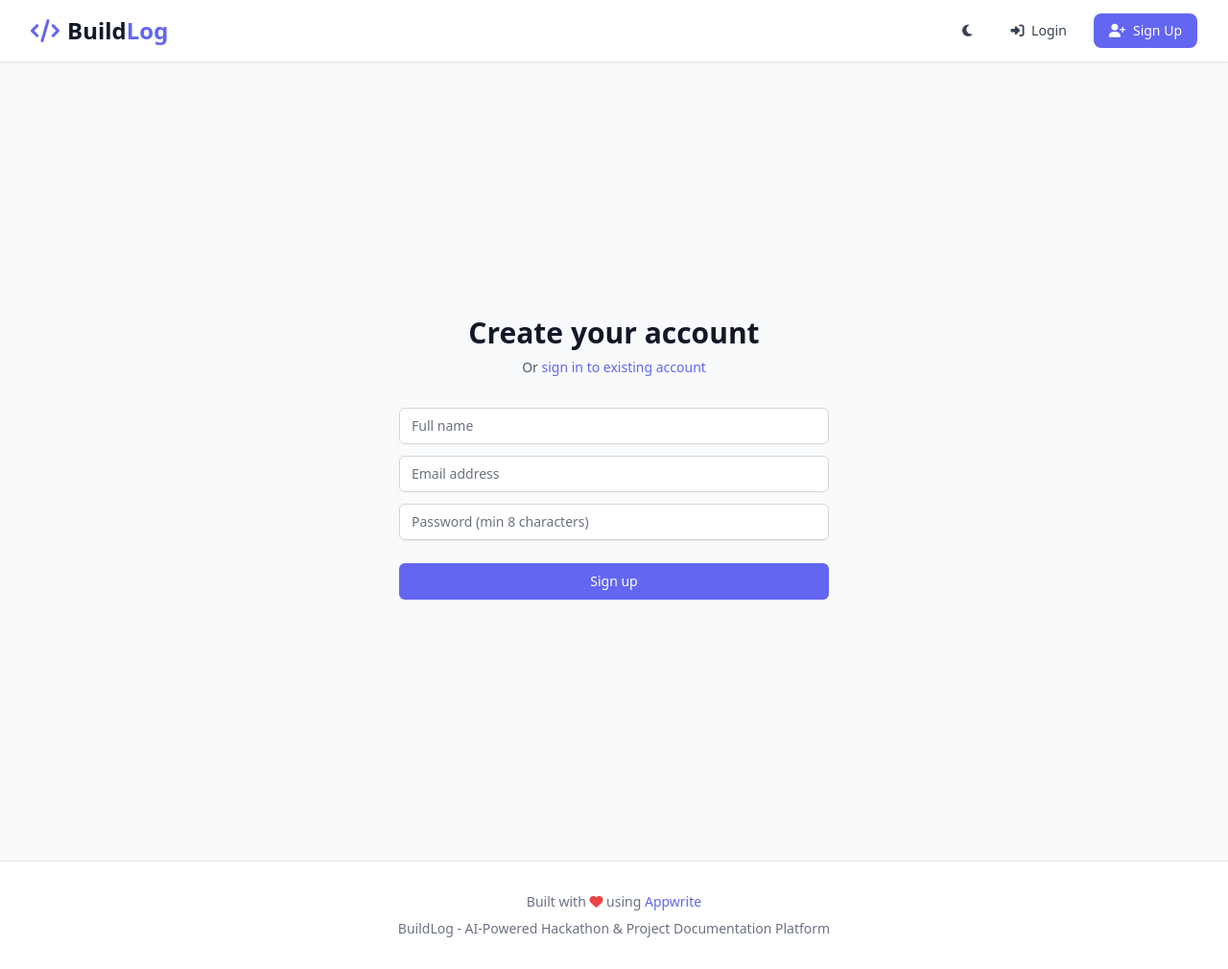
After one commit to SaiShashank12/buildlog, a FastAPI app: template app/templates/signup.html in a window 1280 px wide. The commit adds this page. Shown: the whole page at 96% size. Run offline with FastAPI, Linux system fonts and the light colour scheme; the template is opened without the code that fills it, so the values that code supplies are empty; parts of the project's set-up code (start-up, migrations or seed data) failed here and were passed over; some libraries are stand-ins or nearby versions.

Commit message:
feat: Add authentication and project status management
This PR implements complete authentication system and project status tracking functionality.

## Authentication System
- Fixed critical Appwrite authentication bug (cookie-based sessions)
- Added login page with email/password authentication
- Added signup page for new user registration
- Implemented session management with HTTPOnly cookies
- Added logout functionality
- Updated navigation with auth states
- Implemented user-scoped data filtering

## Project Status Management
- Added visual status badges with color coding
- Implemented quick action buttons for status changes
- Created backend endpoint for status updates
- Support for 4 status types: Planning, In Progress, Completed, On Hold
- Added "Mark as Complete", "Reopen Project", and "Put on Hold" buttons

## Analytics Updates
- Updated analytics service to track all 4 status types
- Fixed Project Status Overview chart to display all statuses
- Maintained consistent status ordering in charts

## Bug Fixes
- Fixed Appwrite session authentication (changed from JWT header to cookie format)
- Updated status map in analytics to include all current status types

🤖 Generated with [Claude Code](https://claude.com/claude-code)

Co-Authored-By: Claude <noreply@anthropic.com>

```diff
--- a/app/templates/base.html
+++ b/app/templates/base.html
@@ -67,6 +67,8 @@
                     </a>
                 </div>
                 <div class="flex items-center space-x-4">
+                    {% if user %}
+                    <!-- Logged in navigation -->
                     <a href="/dashboard" class="text-gray-700 dark:text-gray-300 hover:text-primary dark:hover:text-primary px-3 py-2 rounded-md text-sm font-medium transition">
                         <i class="fas fa-th-large mr-1"></i> Dashboard
                     </a>
@@ -80,6 +82,25 @@
                     <a href="/projects/new" class="bg-primary text-white px-4 py-2 rounded-lg text-sm font-medium hover:bg-indigo-700 transition">
                         <i class="fas fa-plus mr-1"></i> New Project
                     </a>
+                    <span class="text-gray-700 dark:text-gray-300 px-3 py-2 text-sm">
+                        <i class="fas fa-user mr-1"></i> {{ user.name }}
+                    </span>
+                    <a href="/logout" class="text-gray-700 dark:text-gray-300 hover:text-red-600 dark:hover:text-red-400 px-3 py-2 rounded-md text-sm font-medium transition">
+                        <i class="fas fa-sign-out-alt mr-1"></i> Logout
+                    </a>
+                    {% else %}
+                    <!-- Logged out navigation -->
+                    <button id="darkModeToggle" class="text-gray-700 dark:text-gray-300 hover:text-primary dark:hover:text-primary px-3 py-2 rounded-md text-sm font-medium transition dark-mode-toggle" aria-label="Toggle dark mode">
+                        <i class="fas fa-moon dark:hidden"></i>
+                        <i class="fas fa-sun hidden dark:inline"></i>
+                    </button>
+                    <a href="/login" class="text-gray-700 dark:text-gray-300 hover:text-primary dark:hover:text-primary px-3 py-2 rounded-md text-sm font-medium transition">
+                        <i class="fas fa-sign-in-alt mr-1"></i> Login
+                    </a>
+                    <a href="/signup" class="bg-primary text-white px-4 py-2 rounded-lg text-sm font-medium hover:bg-indigo-700 transition">
+                        <i class="fas fa-user-plus mr-1"></i> Sign Up
+                    </a>
+                    {% endif %}
                 </div>
             </div>
         </div>
--- a/app/templates/index.html
+++ b/app/templates/index.html
@@ -12,7 +12,7 @@
                 BuildLog helps you track, document, and showcase your hackathon projects and side projects with beautiful timelines, AI-powered descriptions, and automatic markdown exports.
             </p>
             <div class="flex justify-center gap-4">
-                <a href="/dashboard" class="bg-primary text-white px-8 py-3 rounded-lg text-lg font-semibold hover:bg-indigo-700 transition shadow-lg">
+                <a href="/signup" class="bg-primary text-white px-8 py-3 rounded-lg text-lg font-semibold hover:bg-indigo-700 transition shadow-lg">
                     <i class="fas fa-rocket mr-2"></i> Get Started
                 </a>
                 <a href="#features" class="bg-white dark:bg-gray-800 text-primary dark:text-indigo-300 border-2 border-primary dark:border-indigo-400 px-8 py-3 rounded-lg text-lg font-semibold hover:bg-gray-50 dark:hover:bg-gray-700 transition">
@@ -94,8 +94,8 @@
     <div class="max-w-7xl mx-auto px-4 sm:px-6 lg:px-8 text-center">
         <h2 class="text-3xl font-bold text-white mb-4">Ready to Document Your Journey?</h2>
         <p class="text-xl text-indigo-100 mb-8">Start tracking your project progress today!</p>
-        <a href="/dashboard" class="bg-white text-primary px-8 py-3 rounded-lg text-lg font-semibold hover:bg-gray-100 transition inline-block">
-            <i class="fas fa-arrow-right mr-2"></i> Go to Dashboard
+        <a href="/signup" class="bg-white text-primary px-8 py-3 rounded-lg text-lg font-semibold hover:bg-gray-100 transition inline-block">
+            <i class="fas fa-arrow-right mr-2"></i> Get Started
         </a>
     </div>
 </div>
--- /dev/null
+++ b/app/templates/signup.html
@@ -0,0 +1,66 @@
+{% extends "base.html" %}
+
+{% block content %}
+<div class="min-h-screen flex items-center justify-center px-4 py-12">
+    <div class="max-w-md w-full space-y-8">
+        <div>
+            <h2 class="mt-6 text-center text-3xl font-extrabold text-gray-900 dark:text-white">
+                Create your account
+            </h2>
+            <p class="mt-2 text-center text-sm text-gray-600 dark:text-gray-300">
+                Or
+                <a href="/login" class="font-medium text-primary hover:text-indigo-700 dark:text-indigo-400">
+                    sign in to existing account
+                </a>
+            </p>
+        </div>
+        <form class="mt-8 space-y-6" action="/signup" method="POST">
+            {% if error %}
+            <div class="rounded-md bg-red-50 dark:bg-red-900/30 p-4">
+                <div class="flex">
+                    <div class="flex-shrink-0">
+                        <i class="fas fa-exclamation-circle text-red-400"></i>
+                    </div>
+                    <div class="ml-3">
+                        <h3 class="text-sm font-medium text-red-800 dark:text-red-300">
+                            {{ error }}
+                        </h3>
+                    </div>
+                </div>
+            </div>
+            {% endif %}
+
+            <div class="rounded-md shadow-sm space-y-3">
+                <div>
+                    <label for="name" class="sr-only">Full name</label>
+                    <input id="name" name="name" type="text" autocomplete="name" required
+                           class="appearance-none relative block w-full px-3 py-2 border border-gray-300 dark:border-gray-600 placeholder-gray-500 dark:placeholder-gray-400 text-gray-900 dark:text-white rounded-md focus:outline-none focus:ring-primary focus:border-primary focus:z-10 sm:text-sm bg-white dark:bg-gray-700"
+                           placeholder="Full name">
+                </div>
+                <div>
+                    <label for="email" class="sr-only">Email address</label>
+                    <input id="email" name="email" type="email" autocomplete="email" required
+                           class="appearance-none relative block w-full px-3 py-2 border border-gray-300 dark:border-gray-600 placeholder-gray-500 dark:placeholder-gray-400 text-gray-900 dark:text-white rounded-md focus:outline-none focus:ring-primary focus:border-primary focus:z-10 sm:text-sm bg-white dark:bg-gray-700"
+                           placeholder="Email address">
+                </div>
+                <div>
+                    <label for="password" class="sr-only">Password</label>
+                    <input id="password" name="password" type="password" autocomplete="new-password" required minlength="8"
+                           class="appearance-none relative block w-full px-3 py-2 border border-gray-300 dark:border-gray-600 placeholder-gray-500 dark:placeholder-gray-400 text-gray-900 dark:text-white rounded-md focus:outline-none focus:ring-primary focus:border-primary focus:z-10 sm:text-sm bg-white dark:bg-gray-700"
+                           placeholder="Password (min 8 characters)">
+                </div>
+            </div>
+
+            <div>
+                <button type="submit"
+                        class="group relative w-full flex justify-center py-2 px-4 border border-transparent text-sm font-medium rounded-md text-white bg-primary hover:bg-indigo-700 focus:outline-none focus:ring-2 focus:ring-offset-2 focus:ring-primary">
+                    <span class="absolute left-0 inset-y-0 flex items-center pl-3">
+                        <i class="fas fa-user-plus text-indigo-500 group-hover:text-indigo-400"></i>
+                    </span>
+                    Sign up
+                </button>
+            </div>
+        </form>
+    </div>
+</div>
+{% endblock %}
--- a/main.py
+++ b/main.py
@@ -1,4 +1,4 @@
-from fastapi import FastAPI, Request, Form, UploadFile, File, HTTPException, Depends
+from fastapi import FastAPI, Request, Form, UploadFile, File, HTTPException, Depends, Response
 from fastapi.responses import HTMLResponse, RedirectResponse, JSONResponse
 from fastapi.staticfiles import StaticFiles
 from fastapi.templating import Jinja2Templates
@@ -34,29 +34,225 @@ settings = get_settings()
 analytics_service = AnalyticsService(appwrite_service)
 
 
-# Helper function to get user from session (simplified for demo)
+# Authentication dependency
 async def get_current_user(request: Request):
-    """Get current user from session"""
-    # For demo purposes, always return a mock user
-    # In production, this would check session/JWT tokens
-    return {"$id": "demo_user", "email": "demo@buildlog.com", "name": "Demo User"}
+    """Get current user from session cookie"""
+    session_token = request.cookies.get("session")
+
+    if not session_token:
+        raise HTTPException(
+            status_code=302,
+            detail="Not authenticated",
+            headers={"Location": "/login"}
+        )
+
+    try:
+        user = appwrite_service.get_account(session_token)
+        return user
+    except Exception as e:
+        print(f"Error getting user from session: {e}")
+        raise HTTPException(
+            status_code=302,
+            detail="Invalid session",
+            headers={"Location": "/login"}
+        )
+
+
+async def get_current_user_optional(request: Request):
+    """Get current user from session cookie, returns None if not authenticated"""
+    session_token = request.cookies.get("session")
+
+    if not session_token:
+        return None
+
+    try:
+        user = appwrite_service.get_account(session_token)
+        return user
+    except Exception:
+        return None
 
 
 # Routes
 @app.get("/", response_class=HTMLResponse)
 async def home(request: Request):
-    """Homepage"""
+    """Homepage - redirect to dashboard if logged in, otherwise show landing page"""
+    user = await get_current_user_optional(request)
+
+    if user:
+        return RedirectResponse(url="/dashboard", status_code=302)
+
     return templates.TemplateResponse("index.html", {
         "request": request,
-        "title": "BuildLog - Document Your Journey"
+        "title": "BuildLog - Document Your Journey",
+        "user": None
     })
 
 
+# Authentication Routes
+@app.get("/login", response_class=HTMLResponse)
+async def login_page(request: Request):
+    """Show login page"""
+    user = await get_current_user_optional(request)
+    if user:
+        return RedirectResponse(url="/dashboard", status_code=302)
+
+    return templates.TemplateResponse("login.html", {
+        "request": request,
+        "title": "Login",
+        "user": None,
+        "error": None
+    })
+
+
+@app.post("/login")
+async def login(
+    request: Request,
+    response: Response,
+    email: str = Form(...),
+    password: str = Form(...)
+):
+    """Handle login form submission"""
+    try:
+        # Create session with Appwrite
+        session = appwrite_service.create_session(email, password)
+
+        # Create redirect response
+        redirect = RedirectResponse(url="/dashboard", status_code=303)
+
+        # Store session token in cookie
+        redirect.set_cookie(
+            key="session",
+            value=session["secret"],
+            httponly=True,
+            max_age=60 * 60 * 24 * 30,  # 30 days
+            samesite="lax"
+        )
+
+        # Store session ID in cookie for logout
+        redirect.set_cookie(
+            key="session_id",
+            value=session["$id"],
+            httponly=True,
+            max_age=60 * 60 * 24 * 30,  # 30 days
+            samesite="lax"
+        )
+
+        return redirect
+
+    except Exception as e:
+        print(f"Login error: {e}")
+        return templates.TemplateResponse("login.html", {
+            "request": request,
+            "title": "Login",
+            "user": None,
+            "error": "Invalid email or password. Please try again."
+        }, status_code=401)
+
+
+@app.get("/signup", response_class=HTMLResponse)
+async def signup_page(request: Request):
+    """Show signup page"""
+    user = await get_current_user_optional(request)
+    if user:
+        return RedirectResponse(url="/dashboard", status_code=302)
+
+    return templates.TemplateResponse("signup.html", {
+        "request": request,
+        "title": "Sign Up",
+        "user": None,
+        "error": None
+    })
+
+
+@app.post("/signup")
+async def signup(
+    request: Request,
+    response: Response,
+    name: str = Form(...),
+    email: str = Form(...),
+    password: str = Form(...)
+):
+    """Handle signup form submission"""
+    try:
+        # Create account with Appwrite
+        appwrite_service.create_account(email, password, name)
+
+        # Automatically log in after signup
+        session = appwrite_service.create_session(email, password)
+
+        # Create redirect response
+        redirect = RedirectResponse(url="/dashboard", status_code=303)
+
+        # Store session token in cookie
+        redirect.set_cookie(
+            key="session",
+            value=session["secret"],
+            httponly=True,
+            max_age=60 * 60 * 24 * 30,  # 30 days
+            samesite="lax"
+        )
+
+        # Store session ID in cookie for logout
+        redirect.set_cookie(
+            key="session_id",
+            value=session["$id"],
+            httponly=True,
+            max_age=60 * 60 * 24 * 30,  # 30 days
+            samesite="lax"
+        )
+
+        return redirect
+
+    except Exception as e:
+        error_message = str(e)
+        if "user already exists" in error_message.lower() or "already exists" in error_message.lower():
+            error_message = "An account with this email already exists. Please login instead."
+        else:
+            error_message = "Unable to create account. Please try again."
+
+        print(f"Signup error: {e}")
+        return templates.TemplateResponse("signup.html", {
+            "request": request,
+            "title": "Sign Up",
+            "user": None,
+            "error": error_message
+        }, status_code=400)
+
+
+@app.get("/logout")
+async def logout(request: Request):
+    """Handle logout"""
+    try:
+        session_token = request.cookies.get("session")
+        session_id = request.cookies.get("session_id")
+
+        if session_token and session_id:
+            try:
+                appwrite_service.delete_session(session_token, session_id)
+            except Exception as e:
+                print(f"Error deleting session: {e}")
+
+        # Create redirect response
+        redirect = RedirectResponse(url="/", status_code=303)
+
+        # Clear session cookies
+        redirect.delete_cookie("session")
+        redirect.delete_cookie("session_id")
+
+        return redirect
+
+    except Exception as e:
+        print(f"Logout error: {e}")
+        redirect = RedirectResponse(url="/", status_code=303)
+        redirect.delete_cookie("session")
+        redirect.delete_cookie("session_id")
+        return redirect
+
+
 @app.get("/dashboard", response_class=HTMLResponse)
-async def dashboard(request: Request):
+async def dashboard(request: Request, user: dict = Depends(get_current_user)):
     """User dashboard with all projects"""
     try:
-        user = await get_current_user(request)
         projects = appwrite_service.get_projects(user["$id"])
 
         return templates.TemplateResponse("dashboard.html", {
@@ -71,15 +267,14 @@ async def dashboard(request: Request):
             "request": request,
             "title": "Dashboard",
             "projects": [],
-            "user": await get_current_user(request)
+            "user": user
         })
 
 
 @app.get("/analytics", response_class=HTMLResponse)
-async def analytics_dashboard(request: Request):
+async def analytics_dashboard(request: Request, user: dict = Depends(get_current_user)):
     """Analytics dashboard with charts and statistics"""
     try:
-        user = await get_current_user(request)
         return templates.TemplateResponse("analytics.html", {
             "request": request,
             "title": "Analytics",
@@ -91,10 +286,9 @@ async def analytics_dashboard(request: Request):
 
 
 @app.get("/api/analytics")
-async def get_analytics(request: Request):
+async def get_analytics(request: Request, user: dict = Depends(get_current_user)):
     """Get analytics data"""
     try:
-        user = await get_current_user(request)
         analytics = analytics_service.get_complete_analytics(user["$id"])
         return JSONResponse(analytics)
     except Exception as e:
@@ -105,9 +299,8 @@ async def get_analytics(request: Request):
 
 
 @app.get("/projects/new", response_class=HTMLResponse)
-async def new_project_form(request: Request):
+async def new_project_form(request: Request, user: dict = Depends(get_current_user)):
     """Show create project form"""
-    user = await get_current_user(request)
     return templates.TemplateResponse("project_form.html", {
         "request": request,
         "title": "Create New Project",
@@ -119,6 +312,7 @@ async def new_project_form(request: Request):
 @app.post("/projects/new")
 async def create_project(
     request: Request,
+    user: dict = Depends(get_current_user),
     name: str = Form(...),
     description: str = Form(""),
     tech_stack: str = Form(""),
@@ -128,7 +322,6 @@ async def create_project(
 ):
     """Create a new project"""
     try:
-        user = await get_current_user(request)
 
         project_data = {
             "name": name,
@@ -150,10 +343,9 @@ async def create_project(
 
 
 @app.get("/projects/{project_id}", response_class=HTMLResponse)
-async def view_project(request: Request, project_id: str):
+async def view_project(request: Request, project_id: str, user: dict = Depends(get_current_user)):
     """View single project with all build logs"""
     try:
-        user = await get_current_user(request)
         project = appwrite_service.get_project(project_id)
         build_logs = appwrite_service.get_build_logs(project_id)
 
@@ -173,10 +365,9 @@ async def view_project(request: Request, project_id: str):
 
 
 @app.get("/projects/{project_id}/edit", response_class=HTMLResponse)
-async def edit_project_form(request: Request, project_id: str):
+async def edit_project_form(request: Request, project_id: str, user: dict = Depends(get_current_user)):
     """Show edit project form"""
     try:
-        user = await get_current_user(request)
         project = appwrite_service.get_project(project_id)
 
         return templates.TemplateResponse("project_form.html", {
@@ -194,6 +385,7 @@ async def edit_project_form(request: Request, project_id: str):
 async def update_project(
     request: Request,
     project_id: str,
+    user: dict = Depends(get_current_user),
     name: str = Form(...),
     description: str = Form(""),
     tech_stack: str = Form(""),
@@ -223,7 +415,7 @@ async def update_project(
 
 
 @app.post("/projects/{project_id}/delete")
-async def delete_project(request: Request, project_id: str):
+async def delete_project(request: Request, project_id: str, user: dict = Depends(get_current_user)):
     """Delete a project"""
     try:
         appwrite_service.delete_project(project_id)
@@ -233,11 +425,37 @@ async def delete_project(request: Request, project_id: str):
         raise HTTPException(status_code=500, detail=str(e))
 
 
+@app.post("/projects/{project_id}/status/{new_status}")
+async def update_project_status(
+    request: Request,
+    project_id: str,
+    new_status: str,
+    user: dict = Depends(get_current_user)
+):
+    """Quick update project status"""
+    try:
+        # Validate status
+        valid_statuses = ["planning", "in_progress", "completed", "on_hold"]
+        if new_status not in valid_statuses:
+            raise HTTPException(status_code=400, detail="Invalid status")
+
+        # Update only the status field
+        project_data = {
+            "status": new_status,
+            "updated_at": datetime.now().isoformat()
+        }
+
+        appwrite_service.update_project(project_id, project_data)
+        return RedirectResponse(url=f"/projects/{project_id}", status_code=303)
+    except Exception as e:
+        print(f"Error updating project status: {e}")
+        raise HTTPException(status_code=500, detail=str(e))
+
+
 @app.get("/projects/{project_id}/logs/new", response_class=HTMLResponse)
-async def new_log_form(request: Request, project_id: str):
+async def new_log_form(request: Request, project_id: str, user: dict = Depends(get_current_user)):
     """Show create build log form"""
     try:
-        user = await get_current_user(request)
         project = appwrite_service.get_project(project_id)
 
         return templates.TemplateResponse("log_form.html", {
@@ -256,6 +474,7 @@ async def new_log_form(request: Request, project_id: str):
 async def create_build_log(
     request: Request,
     project_id: str,
+    user: dict = Depends(get_current_user),
     title: str = Form(...),
     content: str = Form(...),
     log_type: str = Form("update"),
@@ -282,10 +501,9 @@ async def create_build_log(
 
 
 @app.get("/projects/{project_id}/logs/{log_id}/edit", response_class=HTMLResponse)
-async def edit_log_form(request: Request, project_id: str, log_id: str):
+async def edit_log_form(request: Request, project_id: str, log_id: str, user: dict = Depends(get_current_user)):
     """Show edit build log form"""
     try:
-        user = await get_current_user(request)
         project = appwrite_service.get_project(project_id)
 
         # Get the specific log
@@ -312,6 +530,7 @@ async def update_build_log(
     request: Request,
     project_id: str,
     log_id: str,
+    user: dict = Depends(get_current_user),
     title: str = Form(...),
     content: str = Form(...),
     log_type: str = Form("update"),
@@ -334,7 +553,7 @@ async def update_build_log(
 
 
 @app.post("/projects/{project_id}/logs/{log_id}/delete")
-async def delete_build_log(request: Request, project_id: str, log_id: str):
+async def delete_build_log(request: Request, project_id: str, log_id: str, user: dict = Depends(get_current_user)):
     """Delete a build log entry"""
     try:
         appwrite_service.delete_build_log(log_id)
@@ -345,7 +564,7 @@ async def delete_build_log(request: Request, project_id: str, log_id: str):
 
 
 @app.get("/projects/{project_id}/export", response_class=HTMLResponse)
-async def export_to_markdown(request: Request, project_id: str):
+async def export_to_markdown(request: Request, project_id: str, user: dict = Depends(get_current_user)):
     """Export project to markdown"""
     try:
         project = appwrite_service.get_project(project_id)
```
Also changed, not shown: app/services/analytics_service.py (+10 -4 lines), app/services/appwrite_service.py (+70 -4 lines), app/templates/login.html (added, +60 -0 lines), app/templates/project_detail.html (+38 -3 lines).
